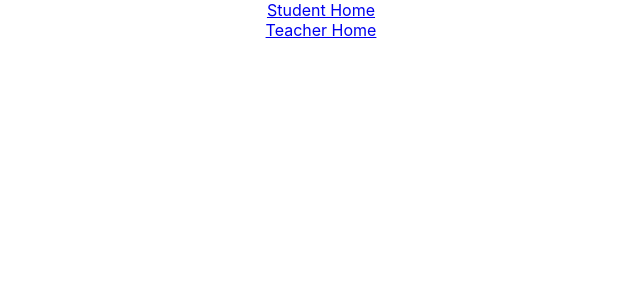
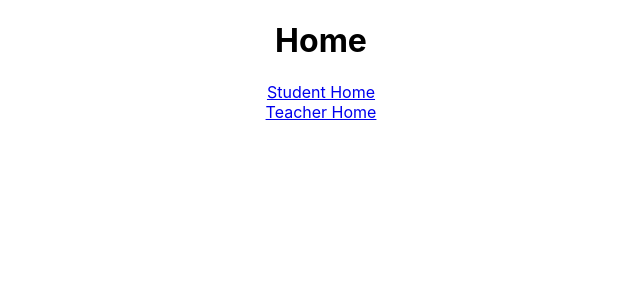
Before and after one commit to chawintee/trial2-fullstack-teacherstudent-onetomany, a React (Create React App) app in the folder frontend/: page / in a window 1280 px wide. Shown: the top 300 px of the page, without its empty margins (319-959 px from the left). Built offline with nearby package versions, Linux system fonts and the light colour scheme.

Commit message:
backup to select

```diff
--- a/frontend/src/component/Home.js
+++ b/frontend/src/component/Home.js
@@ -6,6 +6,7 @@ function Home() {
 
     return (
         <div>
+            <h1>Home</h1>
             <Link to='/sHome'>Student Home</Link>
             <br/>
             <Link to='/tHome'>Teacher Home</Link>
--- a/frontend/src/component/student/sRegister.js
+++ b/frontend/src/component/student/sRegister.js
@@ -12,6 +12,7 @@ function SRegister() {
     const [room, setRoom] = useState("");
     const [number, setNumber] = useState("");
     const [studentList, setStudentList] = useState([]);
+    const [toRedirect, setRedirect] = useState(false);
 
 
     //setData
@@ -66,6 +67,8 @@ function SRegister() {
             const yourId = Math.max(...onlyIdArray);
             alert(`your id is ${yourId+1}`);
 
+            setRedirect(!toRedirect)
+
 
 
         } else {
@@ -90,6 +93,7 @@ function SRegister() {
 
 
     return (
+
         <div>
 
             {/* <ul>
@@ -108,6 +112,8 @@ function SRegister() {
 
             <button onClick={submitData}>Submit</button>
 
+            {toRedirect ? <Redirect to='/'/> : null}
+
 
         </div>
     )
```
